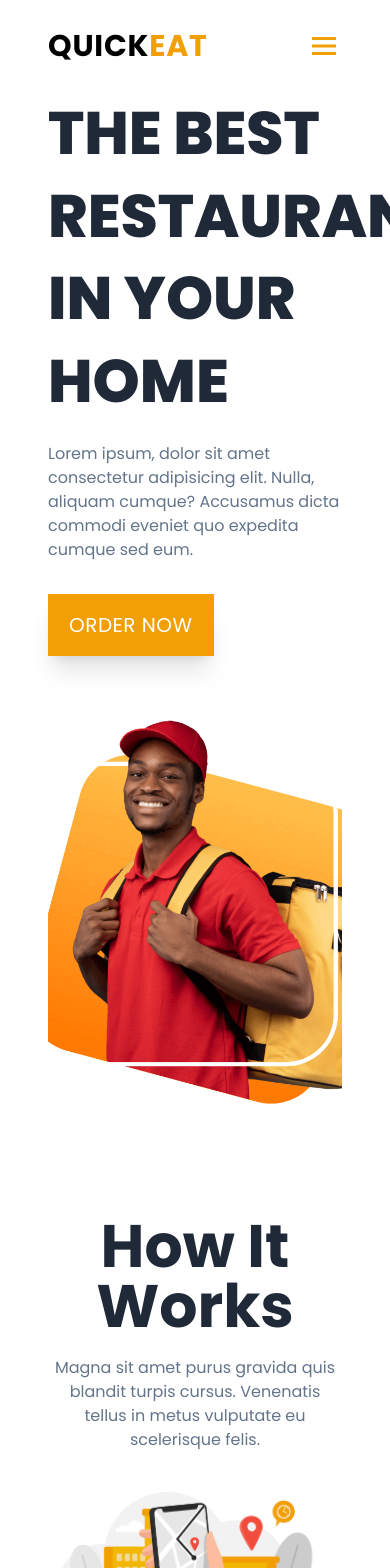
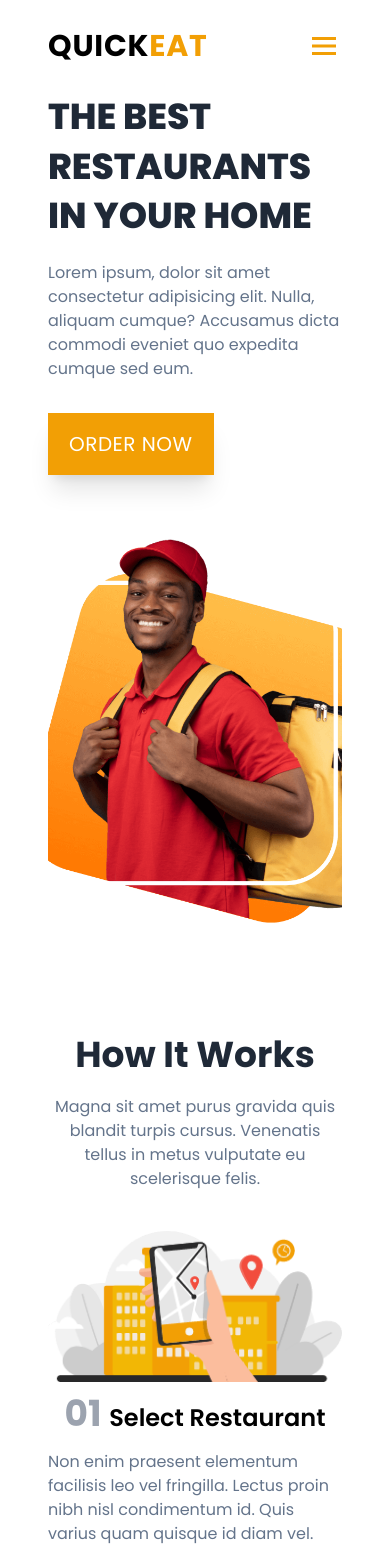
Before and after one commit to HasithKovinda/pizzify, a React (Vite) app: page / in a window 390 px wide. Shown: the top 1568 px of the page. Built offline with nearby package versions, Linux system fonts and the light colour scheme.

Commit message:
fixed mobile responsive issues in home page

```diff
--- a/src/components/Home/Events.tsx
+++ b/src/components/Home/Events.tsx
@@ -34,7 +34,7 @@ function Events() {
             <img
               src={team}
               alt="team image"
-              className=" h-96 md:max-w-2xl w-full rounded-xl"
+              className="hidden md:block object-cover h-96 md:max-w-2xl w-full rounded-xl"
             />
             <h2 className="text-gray-800 font-bold text-4xl mt-5">
               We Have Received An Award For The Quality Of Our Work
@@ -48,7 +48,7 @@ function Events() {
               Read More &rarr;
             </button>
           </div>
-          <div className="flex items-center gap-4 mt-5">
+          <div className="flex items-center gap-4 mt-5 flex-wrap">
             <div className="flex items-center gap-2">
               <BiGroup className="text-2xl text-slate-300" />
               <span className=" text-slate-300">by Quickeat</span>
--- a/src/components/Home/Hero.tsx
+++ b/src/components/Home/Hero.tsx
@@ -7,7 +7,7 @@ function Hero() {
     <FloatAnimation>
       <div className="max-w-screen-2xl px-12 md:flex md:items-center md:justify-between mx-auto">
         <div className="max-w-lg">
-          <h1 className="text-gray-800 text-6xl uppercase font-extrabold leading-snug">
+          <h1 className="text-gray-800 text-4xl  md:text-6xl uppercase font-extrabold leading-snug">
             The Best Restaurants In Your Home
           </h1>
           <p className="text-slate-500 mt-5 mb-8">
--- a/src/components/Home/Restaurants.tsx
+++ b/src/components/Home/Restaurants.tsx
@@ -1,5 +1,4 @@
 import { restaurantData } from "../../data/data";
-import RotateAnimation from "../Animations/RotateAnimation";
 import SingleRestaurant from "./SingleRestaurant";
 
 function Restaurants() {
--- a/src/components/Home/SingleEvent.tsx
+++ b/src/components/Home/SingleEvent.tsx
@@ -23,7 +23,7 @@ function SingleEvent({ title, image }: serviceType) {
           Lorem ipsum dolor sit amet, consectetur adipiscing elit, sed do
           eiusmod tempor
         </p>
-        <div className="flex items-center gap-4 mt-5">
+        <div className="flex items-center gap-4 mt-5 flex-wrap">
           <div className="flex items-center gap-2">
             <BiGroup className="text-2xl text-slate-300" />
             <span className=" text-slate-300">by Quickeat</span>
--- a/src/components/Home/Subscribe.tsx
+++ b/src/components/Home/Subscribe.tsx
@@ -13,14 +13,16 @@ function Subscribe() {
           Get the menu of your favorite restaurants every day
         </h1>
 
-        <div className="mt-10 flex items-center relative max-w-lg">
+        <div className="mt-10 flex flex-col md:flex-row items-center md:relative max-w-lg">
           <BiBell className="absolute top-1/2 translate-y-[-50%] left-3 text-gray-400 text-xl" />
           <input
             type="text"
             placeholder="Enter Email Address"
-            className="text-xl py-4 px-10  shadow-xl placeholder:text-gray-400 placeholder:text-xl focus:outline-none focus:ring focus:ring-yellow-500"
+            className="text-xl py-4 px-10 shadow-xl placeholder:text-gray-400 placeholder:text-xl focus:outline-none focus:ring focus:ring-yellow-500"
           />
-          <Button name="Subscribe" />
+          <div className="mt-4 md:mt-0">
+            <Button name="Subscribe" />
+          </div>
         </div>
       </div>
     </RotateAnimation>
--- a/src/index.css
+++ b/src/index.css
@@ -4,7 +4,7 @@
 
 @layer components {
   .heading {
-    @apply text-6xl font-bold text-gray-800 text-center mb-5;
+    @apply font-bold text-gray-800 text-center mb-5 text-4xl md:text-6xl;
   }
 
   .label {
```
